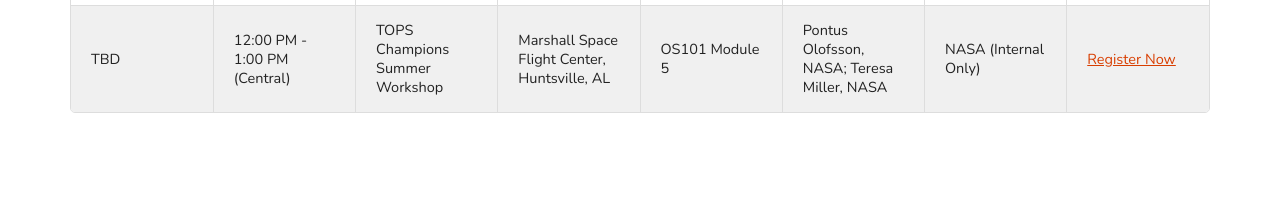
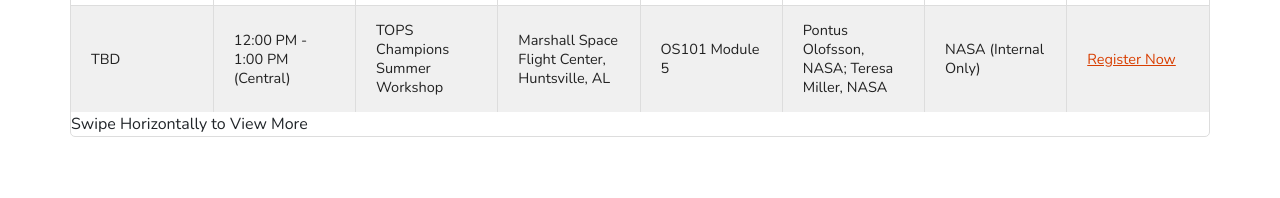
Before and after one commit to bressler1995/TOPS-Website-Front-End, a Jekyll site: the page built from pages/takeos101.md, in a window 1280 px wide. Shown: the part 3626-3824 px from the top of the page. Built offline with Jekyll 4.4.1, drawn with Linux system fonts in a browser that asks for light colours; grey boxes are pictures that could not be loaded.

Commit message:
Start testing visual cue for horizontal scroll on mobile

```diff
--- a/_includes/takeos101/instructorled.html
+++ b/_includes/takeos101/instructorled.html
@@ -159,6 +159,7 @@
                       {% endfor %}
                     </tbody>
                   </table>
+				  <div>Swipe Horizontally to View More</div>
                 </div>
               {% endif %}
             </div>
--- a/assets/css/style.css
+++ b/assets/css/style.css
@@ -1324,6 +1324,7 @@ h1, h2, h3, h4, h5, h6, .h1, .h2, .h3, .h4, .h5, .h6 {
 
 .tops_workshops_container .tops_workshops_tables .workshop_table_table {
 	display: block;
+	position: relative;
 	width: 100%;
 	overflow-x: auto;
 }
```
